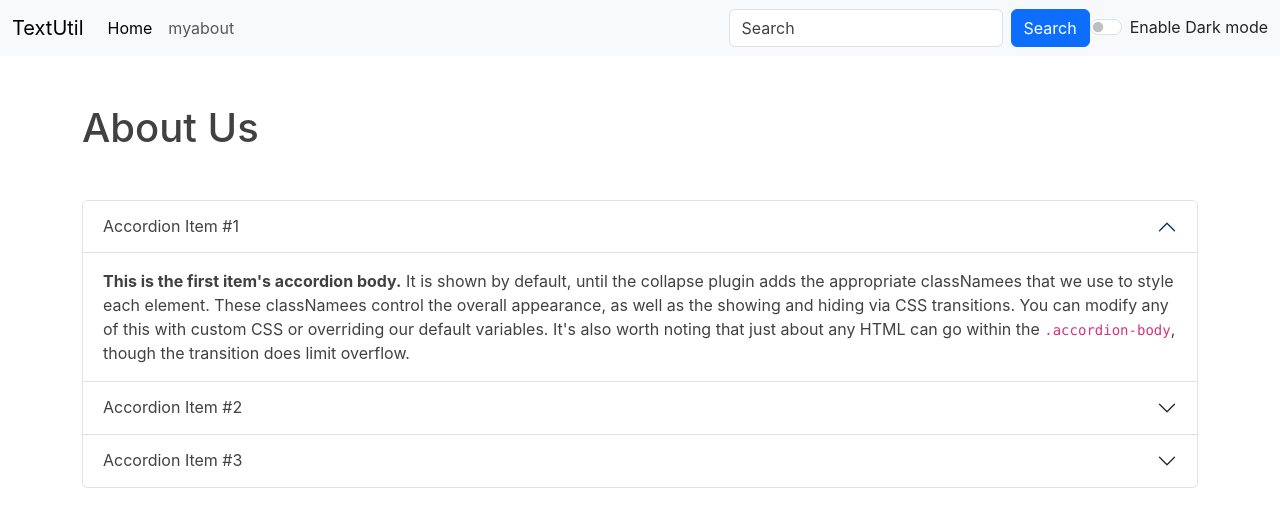
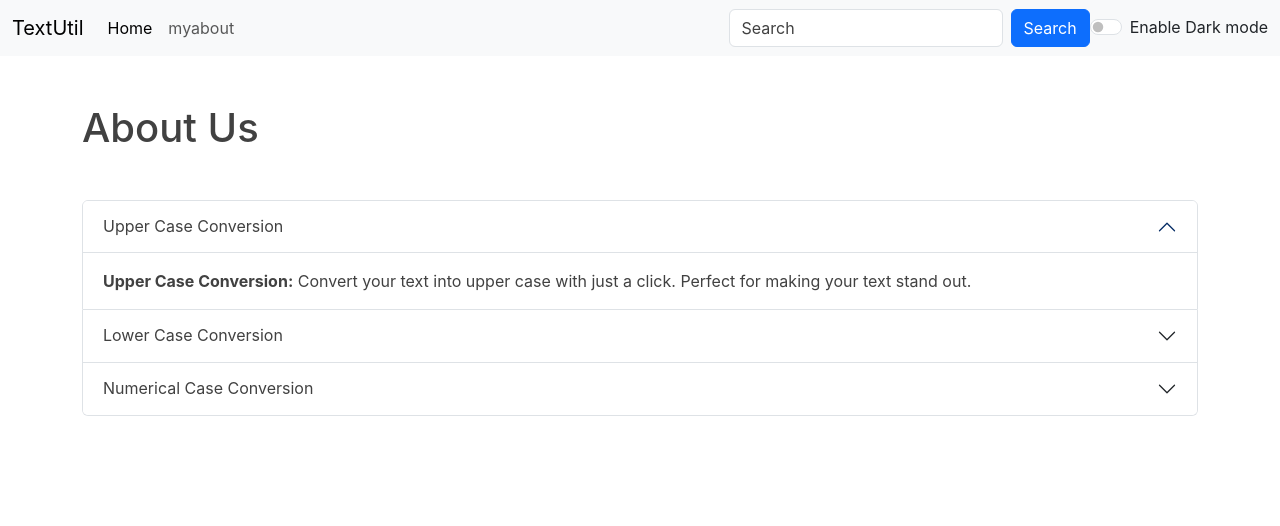
Before and after one commit to PacemakerX/leanring-react, a React (Create React App) app: page /about in a window 1280 px wide. Shown: the top 526 px of the page. Built offline with nearby package versions, Linux system fonts and the light colour scheme.

Commit message:
adds description about website

```diff
--- a/src/component/About.js
+++ b/src/component/About.js
@@ -23,7 +23,7 @@ export default function About(props) {
               color: props.mode === "dark" ? "white" : "#414141",
             }}
             >
-              Accordion Item #1
+              Upper Case Conversion
             </button>
           </h2>
           <div
@@ -33,14 +33,7 @@ export default function About(props) {
             data-bs-parent="#accordionExample"
           >
             <div className="accordion-body">
-              <strong>This is the first item's accordion body.</strong> It is
-              shown by default, until the collapse plugin adds the appropriate
-              classNamees that we use to style each element. These classNamees
-              control the overall appearance, as well as the showing and hiding
-              via CSS transitions. You can modify any of this with custom CSS or
-              overriding our default variables. It's also worth noting that just
-              about any HTML can go within the <code>.accordion-body</code>,
-              though the transition does limit overflow.
+            <strong>Upper Case Conversion:</strong> Convert your text into upper case with just a click. Perfect for making your text stand out.
             </div>
           </div>
         </div>
@@ -61,7 +54,7 @@ export default function About(props) {
               aria-expanded="false"
               aria-controls="collapseTwo"
             >
-              Accordion Item #2
+              Lower Case Conversion
             </button>
           </h2>
           <div
@@ -71,14 +64,7 @@ export default function About(props) {
             data-bs-parent="#accordionExample"
           >
             <div className="accordion-body">
-              <strong>This is the second item's accordion body.</strong> It is
-              hidden by default, until the collapse plugin adds the appropriate
-              classNamees that we use to style each element. These classNamees
-              control the overall appearance, as well as the showing and hiding
-              via CSS transitions. You can modify any of this with custom CSS or
-              overriding our default variables. It's also worth noting that just
-              about any HTML can go within the <code>.accordion-body</code>,
-              though the transition does limit overflow.
+            <strong>Lower Case Conversion:</strong> Convert your text into lower case for a more subtle and formal look.
             </div>
           </div>
         </div>
@@ -99,7 +85,7 @@ export default function About(props) {
               aria-expanded="false"
               aria-controls="collapseThree"
             >
-              Accordion Item #3
+              Numerical Case Conversion
             </button>
           </h2>
           <div
@@ -109,14 +95,7 @@ export default function About(props) {
             data-bs-parent="#accordionExample"
           >
             <div className="accordion-body">
-              <strong>This is the third item's accordion body.</strong> It is
-              hidden by default, until the collapse plugin adds the appropriate
-              classNamees that we use to style each element. These classNamees
-              control the overall appearance, as well as the showing and hiding
-              via CSS transitions. You can modify any of this with custom CSS or
-              overriding our default variables. It's also worth noting that just
-              about any HTML can go within the <code>.accordion-body</code>,
-              though the transition does limit overflow.
+            <strong>Numerical Form Conversion:</strong> Convert your text into numerical form, making it easy to handle various numeric data formats.
             </div>
           </div>
         </div>
```
